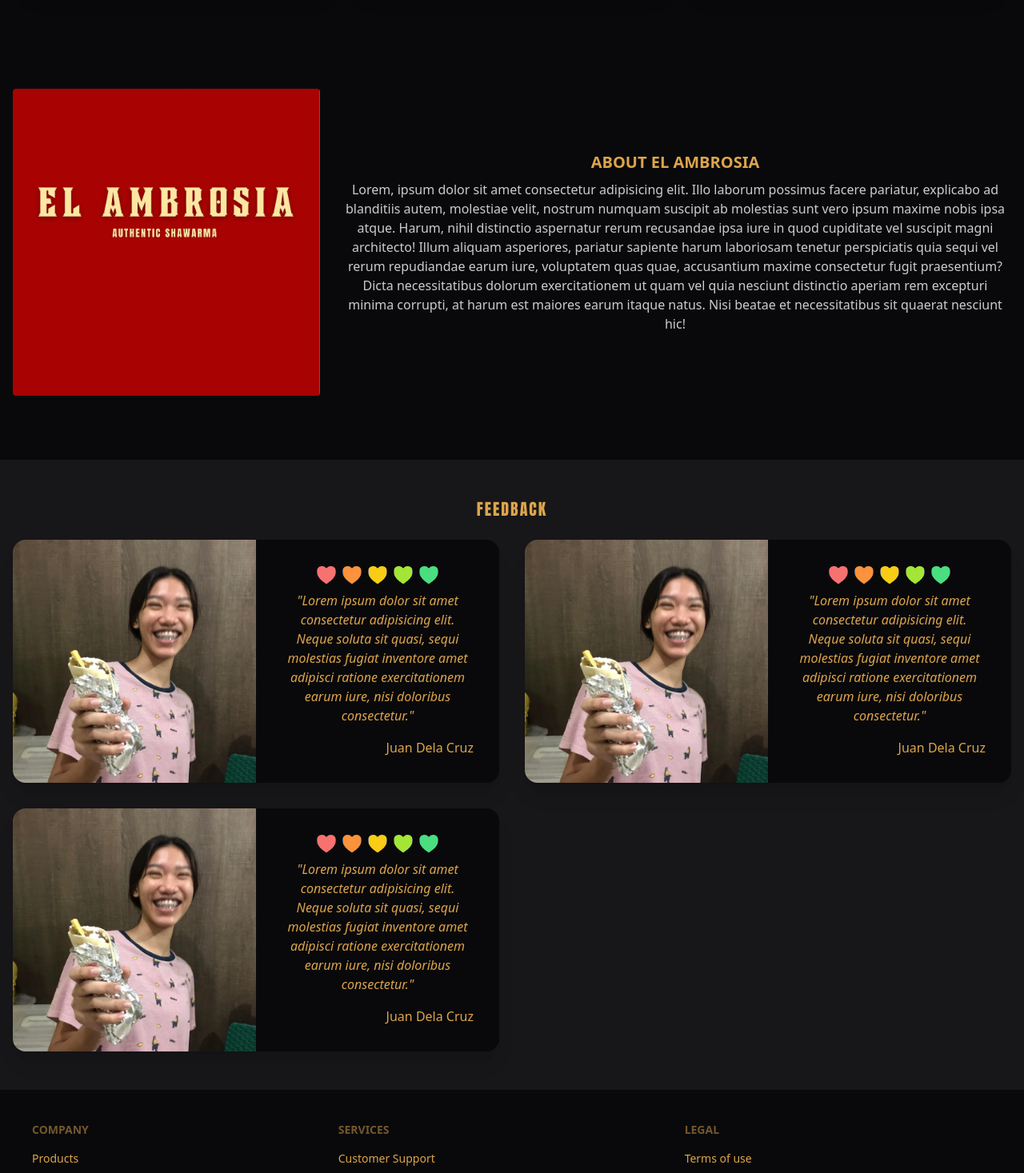
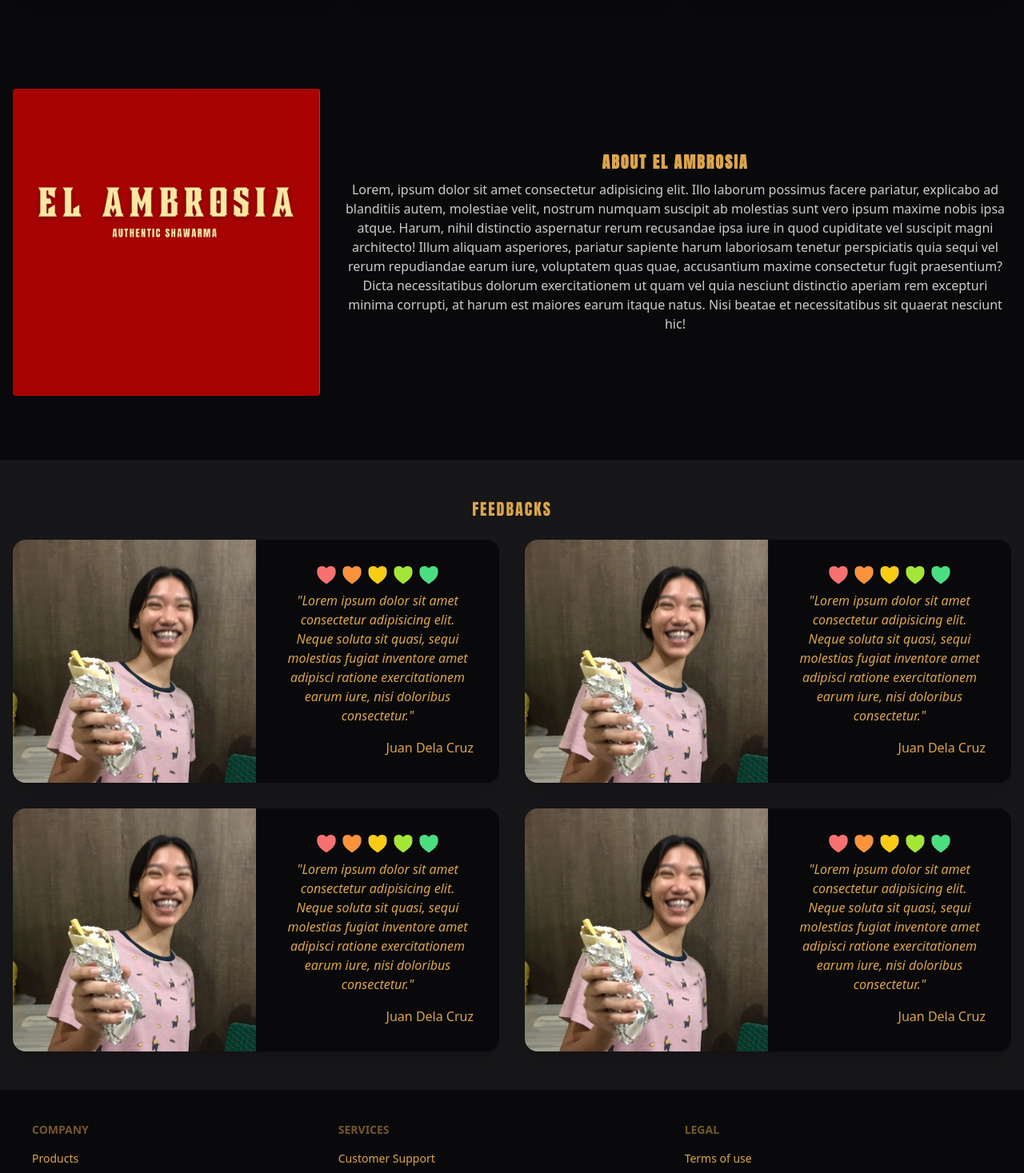
Before and after one commit to dongumayagay/El-Ambrosia, a SvelteKit app: page / in a window 1280 px wide. Shown: the part 1330-2797 px from the top of the page at 80% size. Built offline with nearby package versions, Linux system fonts and the light colour scheme.

Commit message:
organize carousel

```diff
--- /dev/null
+++ b/src/lib/components/carousel/CarouselSection.svelte
@@ -0,0 +1,10 @@
+<script lang="ts">
+	import Carousel from './Carousel.svelte';
+	import type { CarouselItemInterface } from '$lib/types';
+
+	export let carouselItems: CarouselItemInterface[];
+</script>
+
+<section id="Products" class=" h-5/6">
+	<Carousel {carouselItems} />
+</section>
--- /dev/null
+++ b/src/lib/components/menu/MenuSection.svelte
@@ -0,0 +1,56 @@
+<script lang="ts">
+	// export let menu;
+</script>
+
+<section class="">
+	<div id="Menu" class="grid gap-6 px-4 py-12 mx-auto max-w-7xl">
+		<h1 class="text-xl text-center uppercase tracking-widest font-anton">Menu</h1>
+		<section class="grid grid-cols-1 lg:grid-cols-3 place-items-center gap-y-6">
+			<div class="card max-w-sm bg-base-200 shadow-xl">
+				<figure class="bg-pink-500 ">
+					<img class=" object-cover w-full h-full" src="/images/underdog.jpg" alt="Album" />
+				</figure>
+				<div class="card-body">
+					<h2 class="card-title font-anton tracking-widest">Underdog</h2>
+					<p class=" text-primary-focus">
+						6" inch Kuboos bread, wrap with Classic fries, pickles & El Ambrosia Signature Garlic
+						Sauce.
+					</p>
+					<div class="card-actions justify-end">
+						<button class="btn btn-secondary">Buy now</button>
+					</div>
+				</div>
+			</div>
+			<div class="card max-w-sm bg-base-200 shadow-xl">
+				<figure class="bg-pink-500 ">
+					<img class=" object-cover w-full h-full" src="/images/underdog.jpg" alt="Album" />
+				</figure>
+				<div class="card-body">
+					<h2 class="card-title font-anton tracking-widest">Underdog</h2>
+					<p class=" text-primary-focus">
+						6" inch Kuboos bread, wrap with Classic fries, pickles & El Ambrosia Signature Garlic
+						Sauce.
+					</p>
+					<div class="card-actions justify-end">
+						<button class="btn btn-secondary">Buy now</button>
+					</div>
+				</div>
+			</div>
+			<div class="card max-w-sm bg-base-200 shadow-xl">
+				<figure class="bg-pink-500 ">
+					<img class=" object-cover w-full h-full" src="/images/underdog.jpg" alt="Album" />
+				</figure>
+				<div class="card-body">
+					<h2 class="card-title font-anton tracking-widest">Underdog</h2>
+					<p class=" text-primary-focus">
+						6" inch Kuboos bread, wrap with Classic fries, pickles & El Ambrosia Signature Garlic
+						Sauce.
+					</p>
+					<div class="card-actions justify-end">
+						<button class="btn btn-secondary">Buy now</button>
+					</div>
+				</div>
+			</div>
+		</section>
+	</div>
+</section>
--- a/src/lib/components/ratings/RatingsSection.svelte
+++ b/src/lib/components/ratings/RatingsSection.svelte
@@ -2,11 +2,13 @@
 	import RatingCard from '$lib/components/ratings/RatingCard.svelte';
 </script>
 
-<div id="Feedback" class="grid gap-6 px-4 py-12 mx-auto max-w-7xl">
-	<h1 class="text-xl text-center uppercase tracking-widest font-anton">Feedback</h1>
-	<section class="grid gap-8 lg:grid-cols-2">
-		{#each { length: 3 } as _}
-			<RatingCard />
-		{/each}
-	</section>
-</div>
+<section class="bg-base-200">
+	<div id="feedbacks" class="grid gap-6 px-4 py-12 mx-auto max-w-7xl">
+		<h1 class="text-xl text-center uppercase tracking-widest font-anton">feedbacks</h1>
+		<section class="grid gap-8 lg:grid-cols-2">
+			{#each { length: 4 } as _}
+				<RatingCard />
+			{/each}
+		</section>
+	</div>
+</section>
--- a/src/routes/(app)/+page.svelte
+++ b/src/routes/(app)/+page.svelte
@@ -4,67 +4,14 @@
 	import AboutSection from './AboutSection.svelte';
 	import RatingsSection from '$lib/components/ratings/RatingsSection.svelte';
 	import type { CarouselItemInterface } from '$lib/types';
+	import MenuSection from '$lib/components/menu/MenuSection.svelte';
+	import CarouselSection from '$lib/components/carousel/CarouselSection.svelte';
 
 	export let data: PageData;
-	const carouselItems: CarouselItemInterface[] = data.products;
+	const carouselItems: CarouselItemInterface[] = data.carouselItems;
 </script>
 
-<section id="Products" class=" h-5/6">
-	<Carousel {carouselItems} />
-</section>
-<section class="">
-	<div id="Menu" class="grid gap-6 px-4 py-12 mx-auto max-w-7xl">
-		<h1 class="text-xl text-center uppercase tracking-widest font-anton">Menu</h1>
-		<section class="grid grid-cols-1 lg:grid-cols-3 place-items-center gap-y-6">
-			<div class="card max-w-sm bg-base-200 shadow-xl">
-				<figure class="bg-pink-500 ">
-					<img class=" object-cover w-full h-full" src="/images/underdog.jpg" alt="Album" />
-				</figure>
-				<div class="card-body">
-					<h2 class="card-title font-anton tracking-widest">Underdog</h2>
-					<p class=" text-primary-focus">
-						6" inch Kuboos bread, wrap with Classic fries, pickles & El Ambrosia Signature Garlic
-						Sauce.
-					</p>
-					<div class="card-actions justify-end">
-						<button class="btn btn-secondary">Buy now</button>
-					</div>
-				</div>
-			</div>
-			<div class="card max-w-sm bg-base-200 shadow-xl">
-				<figure class="bg-pink-500 ">
-					<img class=" object-cover w-full h-full" src="/images/underdog.jpg" alt="Album" />
-				</figure>
-				<div class="card-body">
-					<h2 class="card-title font-anton tracking-widest">Underdog</h2>
-					<p class=" text-primary-focus">
-						6" inch Kuboos bread, wrap with Classic fries, pickles & El Ambrosia Signature Garlic
-						Sauce.
-					</p>
-					<div class="card-actions justify-end">
-						<button class="btn btn-secondary">Buy now</button>
-					</div>
-				</div>
-			</div>
-			<div class="card max-w-sm bg-base-200 shadow-xl">
-				<figure class="bg-pink-500 ">
-					<img class=" object-cover w-full h-full" src="/images/underdog.jpg" alt="Album" />
-				</figure>
-				<div class="card-body">
-					<h2 class="card-title font-anton tracking-widest">Underdog</h2>
-					<p class=" text-primary-focus">
-						6" inch Kuboos bread, wrap with Classic fries, pickles & El Ambrosia Signature Garlic
-						Sauce.
-					</p>
-					<div class="card-actions justify-end">
-						<button class="btn btn-secondary">Buy now</button>
-					</div>
-				</div>
-			</div>
-		</section>
-	</div>
-</section>
+<CarouselSection {carouselItems} />
+<MenuSection />
 <AboutSection />
-<section class="bg-base-200">
-	<RatingsSection />
-</section>
+<RatingsSection />
--- a/src/routes/(app)/+page.ts
+++ b/src/routes/(app)/+page.ts
@@ -7,24 +7,24 @@ export const prerender = true;
 export const load: PageLoad = async () => {
 
     try {
-        const products: CarouselItemInterface[] = [
+        const carouselItems: CarouselItemInterface[] = [
             {
                 name: '0',
                 image: '/images/1.jpg',
-                link: '/'
+
             },
             {
                 name: '1',
                 image: '/images/2.jpg',
-                link: '/'
+
             },
             {
                 name: '2',
                 image: '/images/3.jpg',
-                link: '/'
+
             }
         ];
-        return { products };
+        return { carouselItems };
     } catch (err) {
         throw error(404)
     }
--- a/src/routes/(app)/AboutSection.svelte
+++ b/src/routes/(app)/AboutSection.svelte
@@ -1,13 +1,19 @@
 <section id="About" class="py-12 bg-base-100">
 	<div class="flex flex-col items-center gap-6 px-4 py-8 mx-auto max-w-7xl md:flex-row">
-		<h1 class="text-xl font-bold text-center uppercase md:hidden">About El Ambrosia</h1>
+		<h1 class="text-xl font-bold text-center uppercase md:hidden font-anton tracking-widest">
+			About El Ambrosia
+		</h1>
 		<img
 			src="/images/about.jpg"
 			alt="about el ambrosia"
 			class="object-cover w-full max-w-sm rounded aspect-square"
 		/>
 		<article class="flex flex-col gap-2">
-			<h1 class="hidden text-xl font-bold text-center uppercase md:block">About El Ambrosia</h1>
+			<h1
+				class="hidden text-xl font-bold text-center uppercase md:block font-anton tracking-widest"
+			>
+				About El Ambrosia
+			</h1>
 			<p class="text-center text-primary-focus">
 				Lorem, ipsum dolor sit amet consectetur adipisicing elit. Illo laborum possimus facere
 				pariatur, explicabo ad blanditiis autem, molestiae velit, nostrum numquam suscipit ab
```
Also changed, not shown: src/lib/types.ts (+9 -1 lines).
